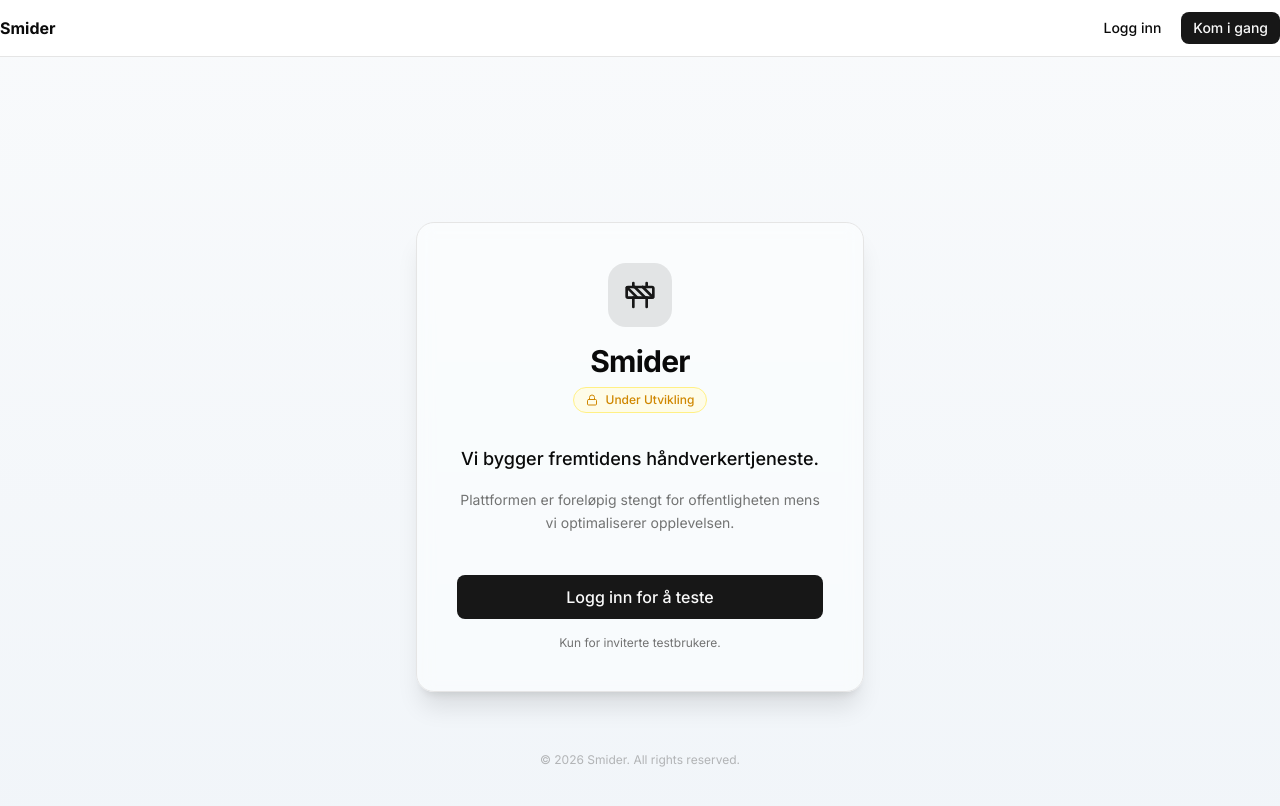
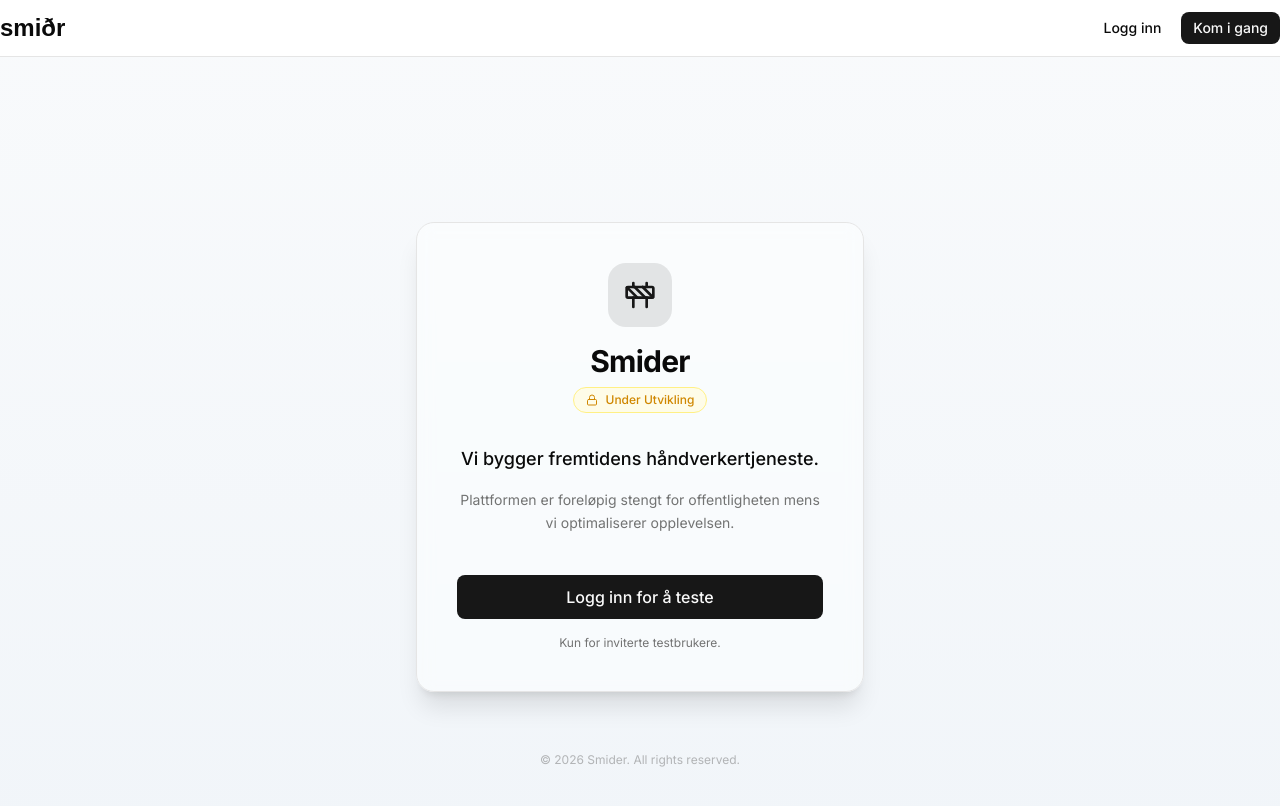
Before and after one commit to blstorvollen-prog/smider-web, a Next.js app: page / in a window 1280 px wide. Shown: the top 806 px of the page. Built offline with nearby package versions, Linux system fonts and the light colour scheme; no server answers.

Commit message:
Update logo to smiðr with Horizon font

```diff
--- a/src/app/globals.css
+++ b/src/app/globals.css
@@ -4,6 +4,7 @@
 @custom-variant dark (&:is(.dark *));
 
 @theme inline {
+  --font-horizon: "Horizon", "Arial Black", sans-serif;
   --color-background: var(--background);
   --color-foreground: var(--foreground);
   --font-sans: var(--font-geist-sans);
@@ -119,6 +120,7 @@
   * {
     @apply border-border outline-ring/50;
   }
+
   body {
     @apply bg-background text-foreground;
   }
--- a/src/components/navbar.tsx
+++ b/src/components/navbar.tsx
@@ -25,8 +25,7 @@ export async function Navbar() {
             <div className="container flex h-14 items-center justify-between">
                 <div className="mr-4 flex">
                     <Link className="mr-6 flex items-center space-x-2 font-bold" href="/">
-                        {/* Assuming logo exists or text fallback */}
-                        <span className="hidden font-bold sm:inline-block">Smider</span>
+                        <span className="hidden text-2xl font-bold sm:inline-block" style={{ fontFamily: 'Horizon, sans-serif' }}>smiðr</span>
                     </Link>
                 </div>
                 <div className="flex items-center space-x-2">
```
